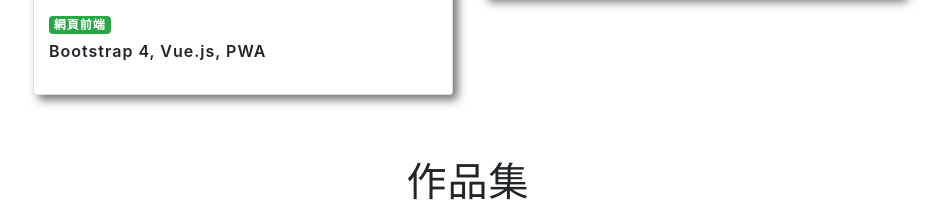
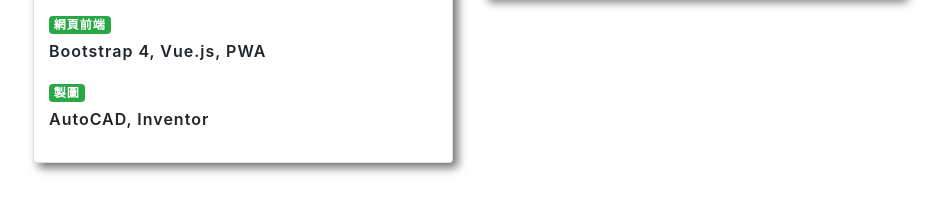
Before and after one commit to darkfanxing/my-resume, a plain HTML site: page index.html in a window 1280 px wide. Shown: the part 604-806 px from the top of the page, without its empty margins (172-1117 px from the left). Drawn offline with nearby package versions, Linux system fonts and the light colour scheme.

Commit message:
Add skill-graph

```diff
--- a/index.html
+++ b/index.html
@@ -73,6 +73,10 @@
                                 <span class="badge badge-success">網頁前端</span>
                                 <p>Bootstrap 4, Vue.js, PWA</p>
                             </div>
+                            <div>
+                                <span class="badge badge-success">製圖</span>
+                                <p>AutoCAD, Inventor</p>
+                            </div>
                         </div>
                     </div>
                 </div>
```
